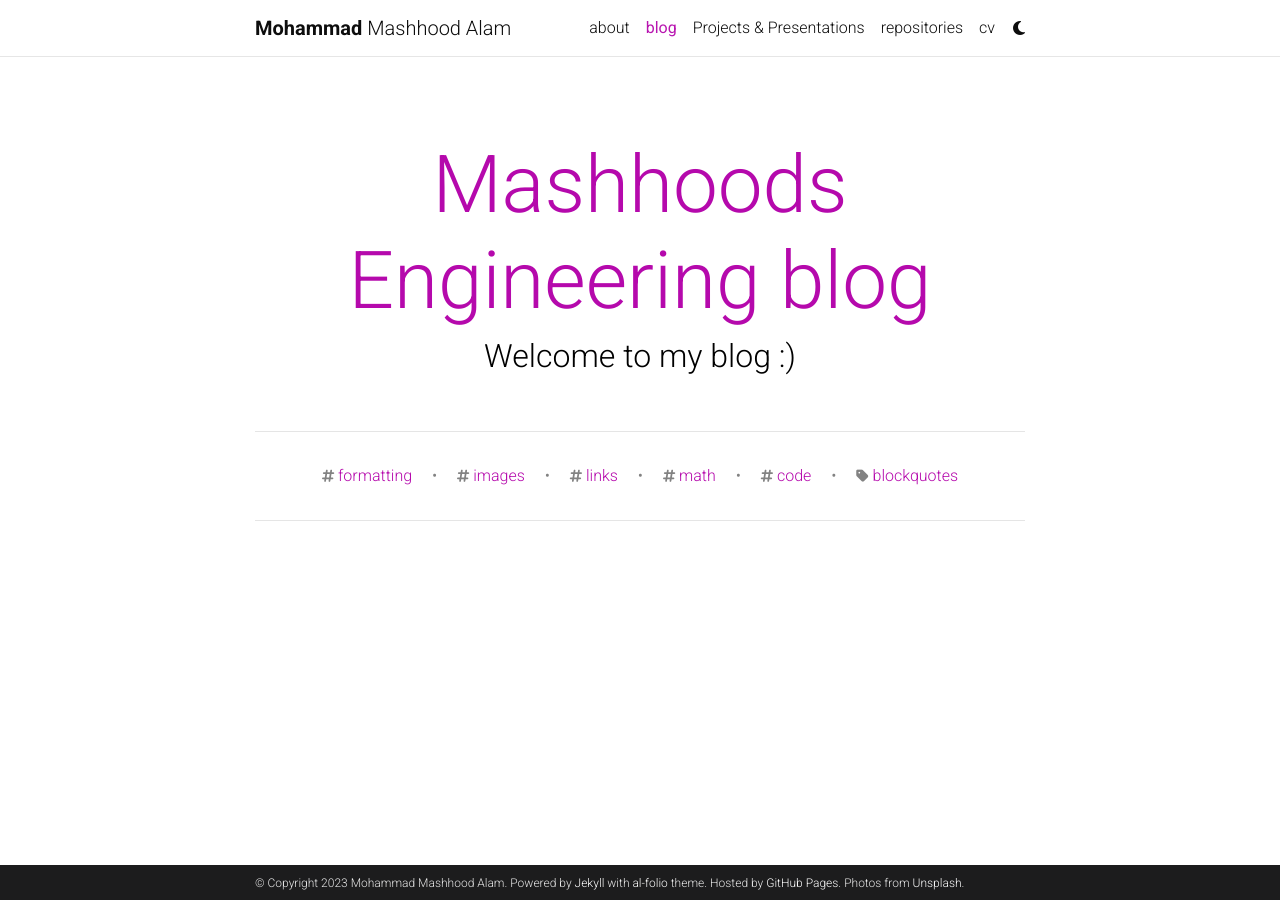
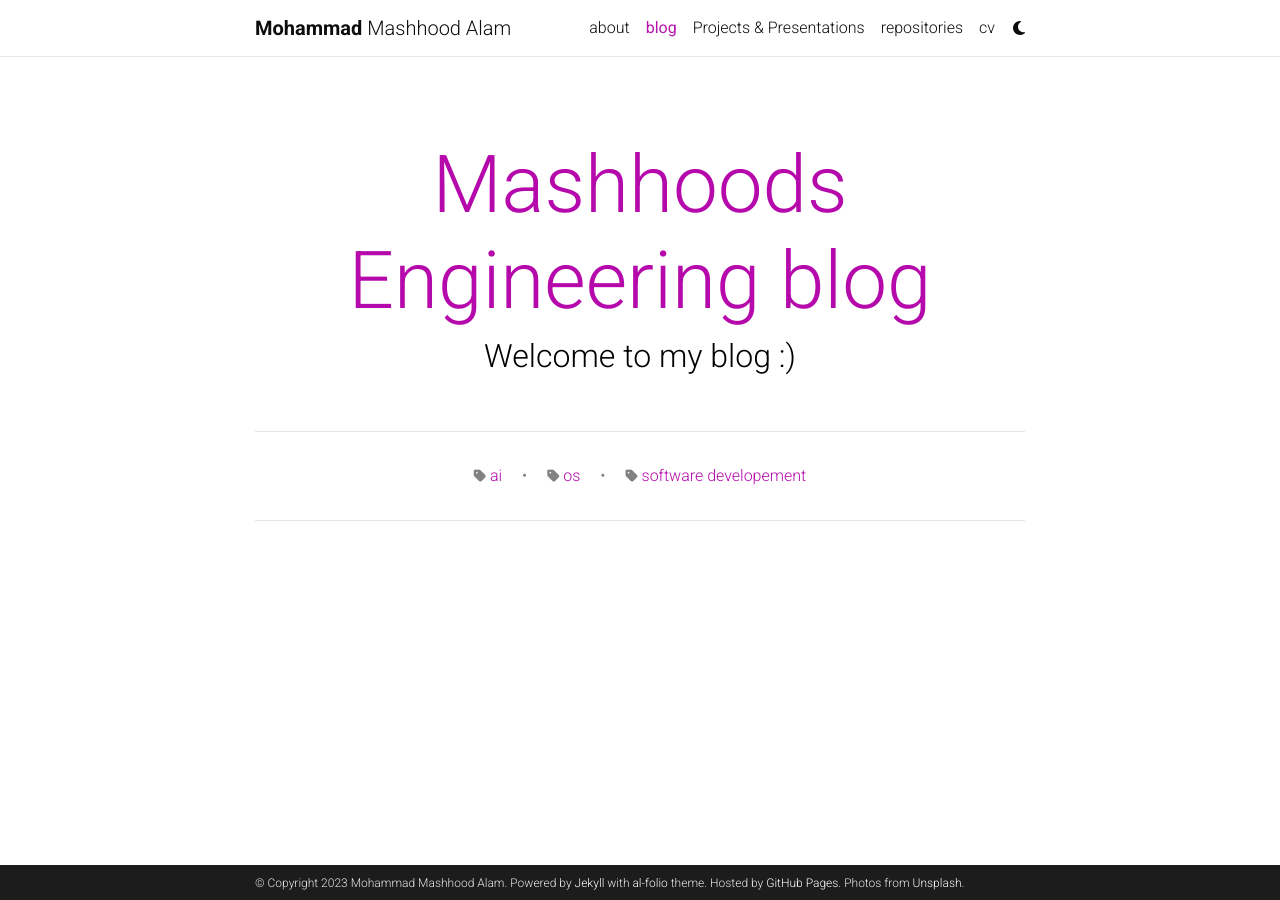
Before and after one commit to MASHOD0/mashod0.github.io, a Jekyll site: the page built from blog/index.html, in a window 1280 px wide. Built offline with Jekyll 4.4.1, drawn with Linux system fonts in a browser that asks for light colours; the list of posts is cut into pages by our own code; comment, search, counter and statistics services are not loaded; a style sheet for code colours, icons or effects is not loaded.

Commit message:
change display tags

```diff
--- a/_config.yml
+++ b/_config.yml
@@ -266,8 +266,8 @@
     tag: '/blog/tag/:name/'
     category: '/blog/category/:name/'
 
-display_tags: ['formatting', 'images', 'links', 'math', 'code'] # these tags will be displayed on the front page of your blog
-display_categories: ['blockquotes'] # these categories will be displayed on the front page of your blog
+display_tags: [] # these tags will be displayed on the front page of your blog
+display_categories: ['ai', 'os', 'software developement', ] # these categories will be displayed on the front page of your blog
 
 # -----------------------------------------------------------------------------
 # Jekyll Scholar
```
